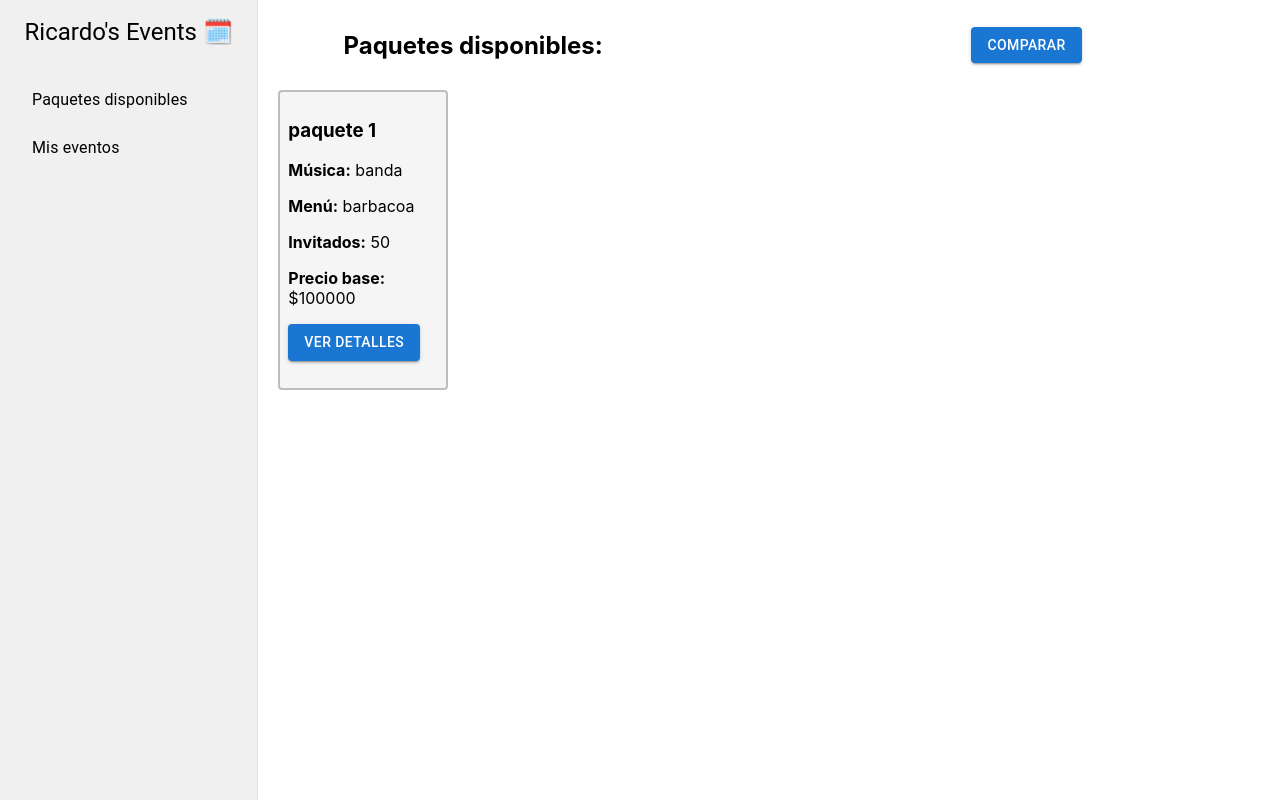
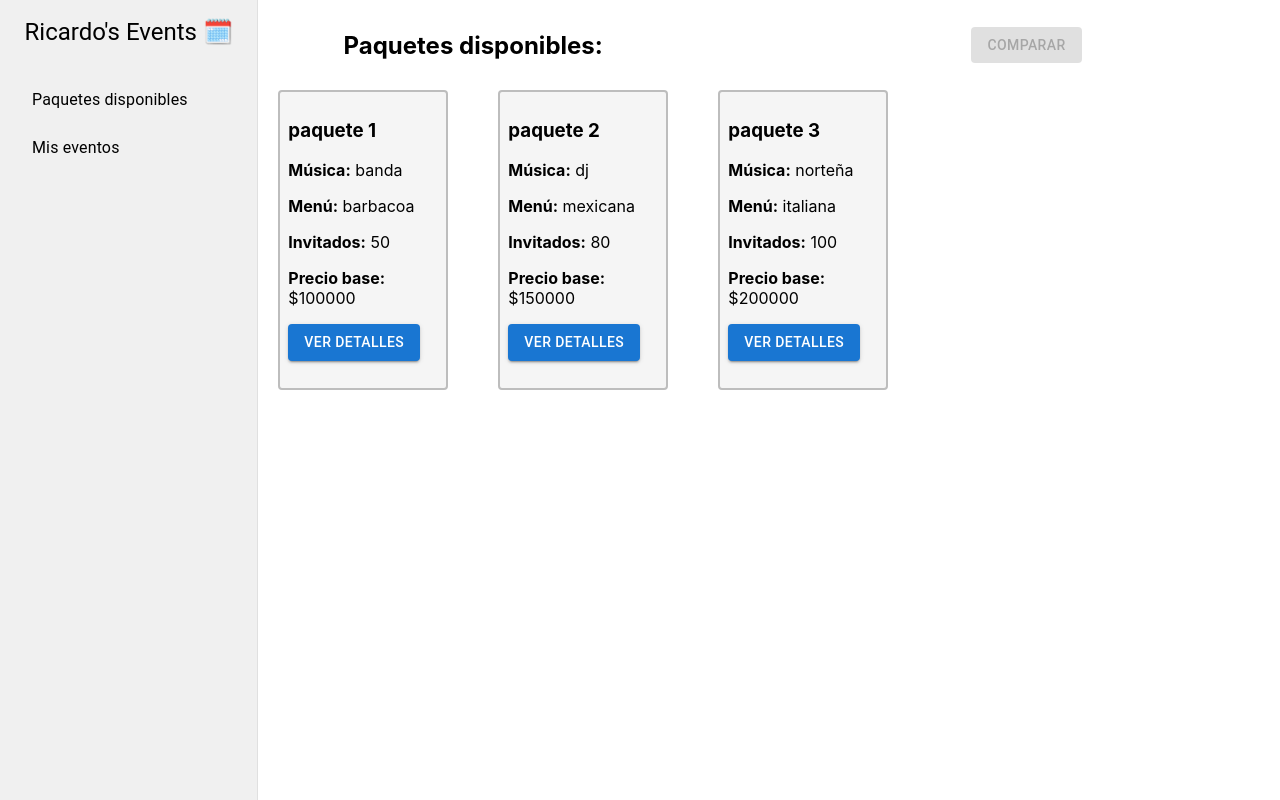
Before and after one commit to caiseL/ricardo-valerio-y-los-dinamicos-del-norte, a React (Create React App) app in the folder front/: page /client/catalog in a window 1280 px wide. Built offline with nearby package versions, Linux system fonts and the light colour scheme.

Commit message:
feat: add compare events

```diff
--- a/front/src/views/EventCatalog.tsx
+++ b/front/src/views/EventCatalog.tsx
@@ -6,30 +6,109 @@ import EventForm from "../components/EventForm/EventForm";
 
 function EventCatalog() {
   const [open, setOpen] = React.useState(false);
-  const [selectedEvent, setSelectedEvent] = React.useState(false);
+  const [selectedEvents, setSelectedEvents] = React.useState<any[]>([]);
+  const [compareOpen, setCompareOpen] = React.useState(false);
+
+  // Example event data (replace with your real data source)
+  const events = [
+    {
+      id: 1,
+      name: 'paquete 1',
+      menu: 'barbacoa',
+      music: 'banda',
+      guests: 50,
+      basePrice: 100000,
+    },
+    {
+      id: 2,
+      name: 'paquete 2',
+      menu: 'mexicana',
+      music: 'dj',
+      guests: 80,
+      basePrice: 150000,
+    },
+    {
+      id: 3,
+      name: 'paquete 3',
+      menu: 'italiana',
+      music: 'norteña',
+      guests: 100,
+      basePrice: 200000,
+    },
+  ];
 
   const handleOpenForm = () => setOpen(true);
   const handleCloseForm = () => setOpen(false);
+
+  const handleSelectEvent = (event: any) => {
+    setSelectedEvents((prev) => {
+      const exists = prev.find((e) => e.id === event.id);
+      if (exists) {
+        return prev.filter((e) => e.id !== event.id);
+      } else {
+        return [...prev, event];
+      }
+    });
+  };
+
+  const handleCompare = () => {
+    setCompareOpen(true);
+  };
+  const handleCloseCompare = () => setCompareOpen(false);
 
   return (
     <div className="event-catalog">
       <div className="event-catalog-content">
         <div className="header">
           <h2>Paquetes disponibles:</h2>
-          <Button variant="contained">Comparar</Button>
+          <Button variant="contained" onClick={handleCompare} disabled={selectedEvents.length < 2}>
+            Comparar
+          </Button>
         </div>
         <div className="cards-container">
-            <EventCard
-              name="paquete 1"
-              menu="barbacoa"
-              music="banda"
-              guests={50}
-              basePrice={100000}
-              onDetailsClick={handleOpenForm}
-              selected={selectedEvent}
-            />
+          {events.map((event) => (
+            <div key={event.id} onClick={() => handleSelectEvent(event)} style={{ cursor: 'pointer' }}>
+              <EventCard
+                name={event.name}
+                menu={event.menu}
+                music={event.music}
+                guests={event.guests}
+                basePrice={event.basePrice}
+                onDetailsClick={handleOpenForm}
+                selected={!!selectedEvents.find((e) => e.id === event.id)}
+              />
+            </div>
+          ))}
         </div>
         <EventForm open={open} onClose={handleCloseForm} />
+        {compareOpen && (
+          <div className="compare-modal" style={{ background: '#fff', border: '1px solid #ccc', borderRadius: 8, padding: 24, position: 'fixed', top: '10%', left: '10%', right: '10%', zIndex: 1300 }}>
+            <h3>Comparación de paquetes</h3>
+            <table style={{ width: '100%', borderCollapse: 'collapse' }}>
+              <thead>
+                <tr>
+                  <th style={{ border: '1px solid #ccc', padding: 8 }}>Nombre</th>
+                  <th style={{ border: '1px solid #ccc', padding: 8 }}>Menú</th>
+                  <th style={{ border: '1px solid #ccc', padding: 8 }}>Música</th>
+                  <th style={{ border: '1px solid #ccc', padding: 8 }}>Invitados</th>
+                  <th style={{ border: '1px solid #ccc', padding: 8 }}>Precio base</th>
+                </tr>
+              </thead>
+              <tbody>
+                {selectedEvents.map((event) => (
+                  <tr key={event.id}>
+                    <td style={{ border: '1px solid #ccc', padding: 8 }}>{event.name}</td>
+                    <td style={{ border: '1px solid #ccc', padding: 8 }}>{event.menu}</td>
+                    <td style={{ border: '1px solid #ccc', padding: 8 }}>{event.music}</td>
+                    <td style={{ border: '1px solid #ccc', padding: 8 }}>{event.guests}</td>
+                    <td style={{ border: '1px solid #ccc', padding: 8 }}>${event.basePrice}</td>
+                  </tr>
+                ))}
+              </tbody>
+            </table>
+            <Button onClick={handleCloseCompare} variant="outlined" sx={{ mt: 2 }}>Cerrar</Button>
+          </div>
+        )}
       </div>
     </div>
   );
```
